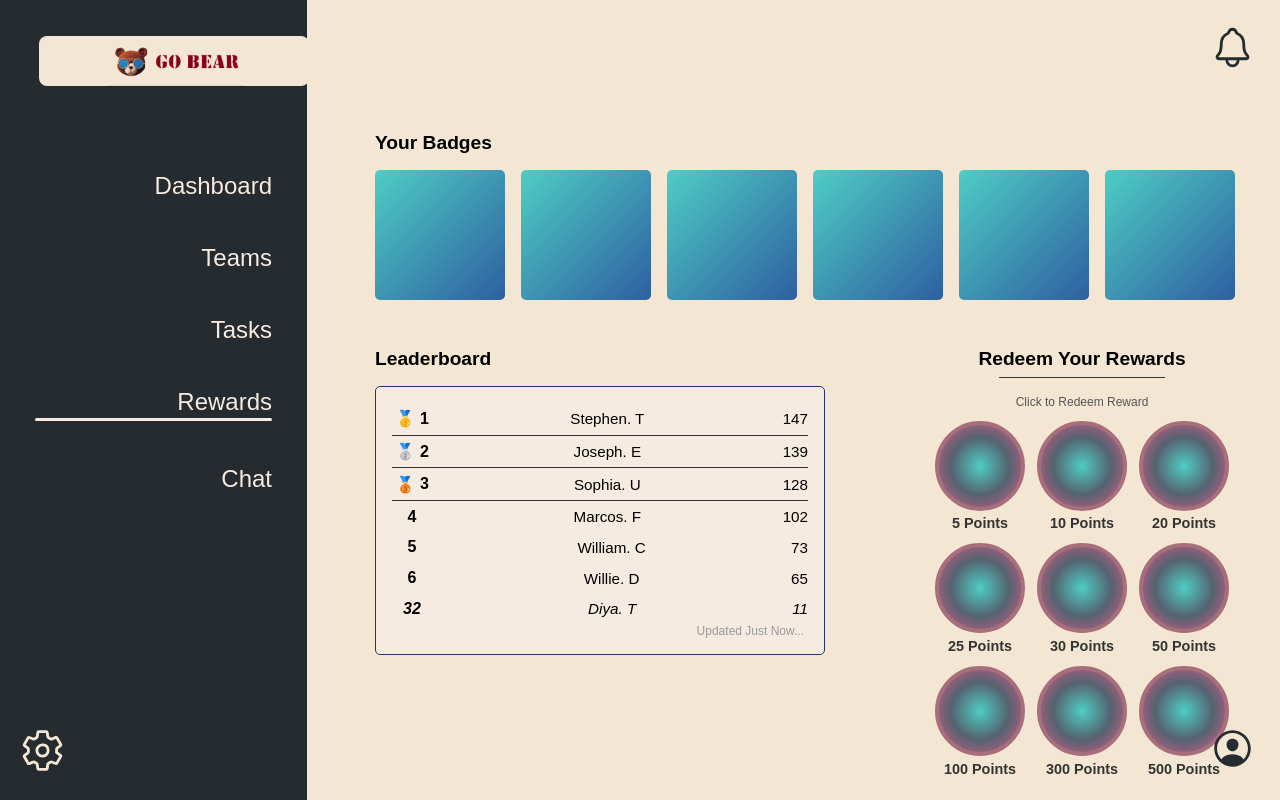
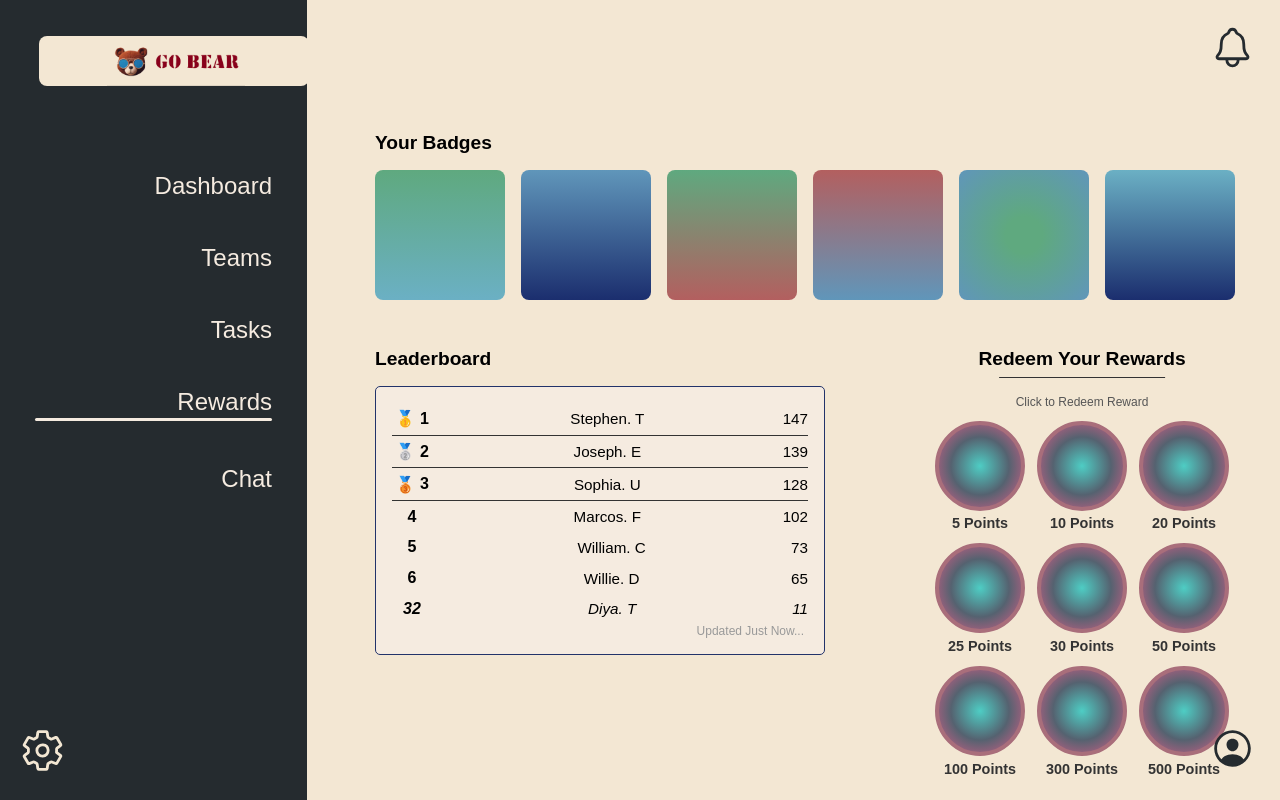
Before and after one commit to sophiaullrich/FutureForgeProject, a React (Create React App) app in the folder frontend/: page /rewards in a window 1280 px wide. Built offline with nearby package versions, Linux system fonts and the light colour scheme.

Commit message:
Rewards page update
Rewards page badges update

```diff
--- a/frontend/src/rewards-page/RewardsPage.css
+++ b/frontend/src/rewards-page/RewardsPage.css
@@ -19,6 +19,7 @@ body {
   gap: 2rem;
 }
 
+/* Badges Section */
 .badges-section h2 {
   font-size: 1.2rem;
   margin-bottom: 1rem;
@@ -34,12 +35,36 @@ body {
 .badge-placeholder {
   width: 130px;
   height: 130px;
-  border-radius: 5px;
-  background: linear-gradient(135deg, #4ecdc4, #2e5fa1);
+  border-radius: 8px;
   flex-shrink: 0;
 }
 
-/* Container for Leaderboard + Rewards aligned horizontally */
+/* Gradient Variants for 6 Squares */
+.badge-gradient-1 {
+  background: linear-gradient(180deg, #5FA97F 0%, #6BB0C4 100%);
+}
+
+.badge-gradient-2 {
+  background: linear-gradient(180deg, #6096BA 0%, #1B2E6E 100%);
+}
+
+.badge-gradient-3 {
+  background: linear-gradient(180deg, #5FA97F 0%, #B35F5F 100%);
+}
+
+.badge-gradient-4 {
+  background: linear-gradient(180deg, #B35F5F 0%, #6096BA 100%);
+}
+
+.badge-gradient-5 {
+  background: radial-gradient(circle, #5FA97F 20%, #6096BA 100%);
+}
+
+.badge-gradient-6 {
+  background: linear-gradient(180deg, #6BB0C4 0%, #1B2E6E 100%);
+}
+
+/* Sections Row */
 .sections-row {
   display: flex;
   flex-wrap: nowrap;
@@ -48,14 +73,13 @@ body {
   gap: 2rem;
 }
 
-/* Leaderboard Section */
-.left-column {
+.left-column, .right-column {
   flex-shrink: 0;
 }
 
+/* Leaderboard */
 .leaderboard-section {
   width: 450px;
-  flex-shrink: 0;
 }
 
 .leaderboard-section h2 {
@@ -97,18 +121,9 @@ body {
   font-size: 1rem;
 }
 
-.leaderboard li:nth-child(1) .rank-number::before {
-  content: "🥇";
-  margin-right: 0.3rem;
-}
-.leaderboard li:nth-child(2) .rank-number::before {
-  content: "🥈";
-  margin-right: 0.3rem;
-}
-.leaderboard li:nth-child(3) .rank-number::before {
-  content: "🥉";
-  margin-right: 0.3rem;
-}
+.leaderboard li:nth-child(1) .rank-number::before { content: "🥇"; margin-right: 0.3rem; }
+.leaderboard li:nth-child(2) .rank-number::before { content: "🥈"; margin-right: 0.3rem; }
+.leaderboard li:nth-child(3) .rank-number::before { content: "🥉"; margin-right: 0.3rem; }
 
 .leaderboard-last {
   font-style: italic;
@@ -125,15 +140,9 @@ body {
   padding-right: 0.25rem;
 }
 
-/* Rewards Grid Section */
-.right-column {
-  flex-shrink: 0;
-}
-
+/* Rewards Grid */
 .rewards-grid {
   width: 450px;
-  flex-shrink: 0;
-  margin-top: 0;
   display: flex;
   flex-direction: column;
   align-items: center;
@@ -197,7 +206,7 @@ body {
   text-align: center;
 }
 
-/* Responsive Mobile */
+/* Responsive */
 @media (max-width: 1000px) {
   .sections-row {
     flex-wrap: wrap;
--- a/frontend/src/rewards-page/RewardsPage.jsx
+++ b/frontend/src/rewards-page/RewardsPage.jsx
@@ -1,4 +1,3 @@
-// RewardsPage.jsx
 import React from 'react';
 import './RewardsPage.css';
 
@@ -22,7 +21,7 @@ const RewardsPage = () => {
         <h2>Your Badges</h2>
         <div className="badges">
           {badges.map((b, index) => (
-            <div key={index} className="badge-placeholder" />
+            <div key={index} className={`badge-placeholder badge-gradient-${index + 1}`} />
           ))}
         </div>
       </section>
```
